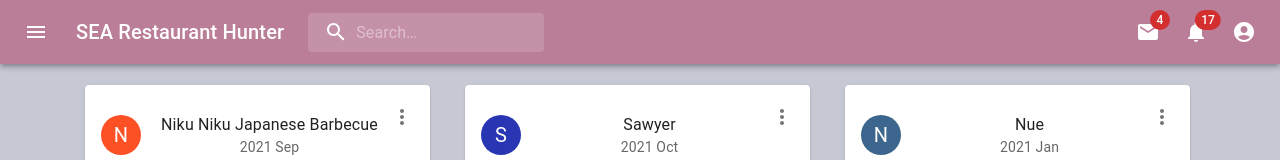
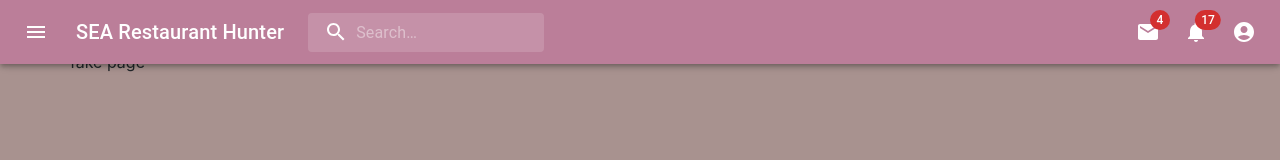
Before and after one commit to sry19/SEArestaurants, a React (Create React App) app: page /tos in a window 1280 px wide. Shown: the top 160 px of the page. Built offline with nearby package versions, Linux system fonts and the light colour scheme.

Commit message:
add routers and ButtonBase to make card clickable

```diff
--- a/package.json
+++ b/package.json
@@ -15,6 +15,7 @@
     "react-bootstrap": "^2.2.2",
     "react-bootstrap-validation": "^0.1.11",
     "react-dom": "^17.0.0",
+    "react-router-dom": "^6.3.0",
     "react-scripts": "5.0.0",
     "web-vitals": "^2.1.4"
   },
--- a/src/App.css
+++ b/src/App.css
@@ -1,6 +1,6 @@
 .App {
   text-align: center;
-  background-color: #c6c8d4;
+  background-color: #a8928f;
 }
 
 .App-logo {
--- a/src/App.js
+++ b/src/App.js
@@ -4,15 +4,22 @@ import React from 'react';
 import ReactDOM from 'react-dom'
 import RestaurantCard from './components/restaurantCard.js'
 import RestaurantList from './components/restaurantList';
+import AppRoutes from './routes'
 import { Card, Row, Col, Container } from "react-bootstrap";
 import PrimarySearchAppBar from './components/header'
+import useScrollTrigger from '@mui/material/useScrollTrigger';
+import PropTypes from 'prop-types';
+import Slide from '@mui/material/Slide';
+import {BrowserRouter} from 'react-router-dom'
 
-function App() {
+function App(props) {
+
   return (
     <div className="App">
       <PrimarySearchAppBar />
-      <RestaurantList />
-
+      <BrowserRouter>
+        <AppRoutes />
+      </BrowserRouter>
     </div>
   );
 }
--- /dev/null
+++ b/src/components/fakePage.js
@@ -0,0 +1,14 @@
+import React from 'react';
+import { Card, Row, Col, Container } from "react-bootstrap";
+
+export default function FakePage() {
+    return (
+        <div>
+            <Container style={{marginTop:'50px', minHeight: '800px'}}>
+                <Row>
+                    <p>fake page</p>
+                </Row>
+            </Container>
+        </div>
+    )
+}
--- a/src/components/header.js
+++ b/src/components/header.js
@@ -15,8 +15,6 @@ import AccountCircle from '@mui/icons-material/AccountCircle';
 import MailIcon from '@mui/icons-material/Mail';
 import NotificationsIcon from '@mui/icons-material/Notifications';
 import MoreIcon from '@mui/icons-material/MoreVert';
-import useScrollTrigger from '@mui/material/useScrollTrigger';
-import PropTypes from 'prop-types';
 
 const Search = styled('div')(({ theme }) => ({
   position: 'relative',
@@ -58,31 +56,6 @@ const StyledInputBase = styled(InputBase)(({ theme }) => ({
   },
 }));
 
-// stick app bar
-function ElevationScroll(props) {
-    const { children, window } = props;
-    // Note that you normally won't need to set the window ref as useScrollTrigger
-    // will default to window.
-    // This is only being set here because the demo is in an iframe.
-    const trigger = useScrollTrigger({
-      disableHysteresis: true,
-      threshold: 0,
-      target: window ? window() : undefined,
-    });
-
-    return React.cloneElement(children, {
-      elevation: trigger ? 4 : 0,
-    });
-  }
-
-  ElevationScroll.propTypes = {
-    children: PropTypes.element.isRequired,
-    /**
-     * Injected by the documentation to work in an iframe.
-     * You won't need it on your project.
-     */
-    window: PropTypes.func,
-  };
 
 export default function PrimarySearchAppBar(props) {
   const [anchorEl, setAnchorEl] = React.useState(null);
@@ -183,7 +156,7 @@ export default function PrimarySearchAppBar(props) {
   );
 
   return (
-    <Box sx={{ flexGrow: 1, marginTop: '0px', marginBottom: '60px' }}>
+    <Box sx={{ flexGrow: 1, marginTop: '0px', marginBottom: '0px' }}>
 
       <AppBar style={{ background: '#bb7e99', position: 'fixed'}}>
         <Toolbar>
--- a/src/components/restaurantCard.js
+++ b/src/components/restaurantCard.js
@@ -14,6 +14,12 @@ import FavoriteIcon from '@mui/icons-material/Favorite';
 import ShareIcon from '@mui/icons-material/Share';
 import ExpandMoreIcon from '@mui/icons-material/ExpandMore';
 import MoreVertIcon from '@mui/icons-material/MoreVert';
+import ButtonBase from '@material-ui/core/ButtonBase';
+import { useNavigate } from "react-router-dom";
+import { withStyles } from '@material-ui/core/styles';
+import {  Row, Col, Container } from "react-bootstrap";
+
+
 
 const ExpandMore = styled((props) => {
   const { expand, ...other } = props;
@@ -32,7 +38,7 @@ function randomColor() {
     return color;
   }
 
-export default function RestaurantCard(props) {
+function RestaurantCard(props) {
   const [expanded, setExpanded] = React.useState(false);
 
   const handleExpandClick = () => {
@@ -43,9 +49,16 @@ export default function RestaurantCard(props) {
   const restImg = props.imag;
   const avatarLetter = restName.slice(0,1).toUpperCase()
 
+  let navigate = useNavigate();
+  const routeChange = () =>{
+    let path = `/tos`;
+    navigate(path);
+  }
 
   return (
     <Card sx={{ maxWidth: 345, marginBottom:'25px', marginTop: '25px'}}>
+   <ButtonBase onClick={routeChange} style={{height:'100%', width:'100%'}}>
+
       <CardHeader sx={{ maxWidth: 345, height: 100, fontSize: 20, }} className='card-header-height'
         avatar={
           <Avatar sx={{ bgcolor: randomColor() }} aria-label="recipe">
@@ -61,12 +74,16 @@ export default function RestaurantCard(props) {
         titleTypographyProps={{variant:'body1'}}
         subheader={props.startDate}
       />
+     </ButtonBase>
+     <ButtonBase onClick={routeChange} style={{height:'100%', width:'100%'}}>
       <CardMedia
         component="img"
         height="194"
         image={String(restImg)}
         alt={restName}
       />
+ </ButtonBase>
+
       <CardContent>
         <Typography variant="body2" color="text.secondary">
           This impressive paella is a perfect party dish and a fun meal to cook
@@ -119,6 +136,9 @@ export default function RestaurantCard(props) {
           </Typography>
         </CardContent>
       </Collapse>
+
     </Card>
   );
 }
+
+export default (RestaurantCard)
--- a/src/components/restaurantList.js
+++ b/src/components/restaurantList.js
@@ -29,7 +29,7 @@ export default function RestaurantList(props) {
 
     return (
         <div>
-            <Container >
+            <Container style={{marginTop:'50px'}}>
                 <Row>
                     {
                         restLst.map((r) =>
@@ -38,7 +38,6 @@ export default function RestaurantList(props) {
                             </Col>
                         )
                     }
-
                 </Row>
             </Container>
         </div>
--- /dev/null
+++ b/src/routes.js
@@ -0,0 +1,14 @@
+import {Route, Routes, Navigate, useLocation} from 'react-router-dom'
+import RestaurantList from './components/restaurantList';
+import FakePage from './components/fakePage'
+
+export default function AppRoutes() {
+    return (
+        <>
+            <Routes>
+                <Route path='/' element={<RestaurantList />}></Route>
+                <Route path='/tos' element={<FakePage />}></Route>
+            </Routes>
+        </>
+    )
+}
```
Also changed, not shown: 1 other file (tests, documents, lock files or other folders).
